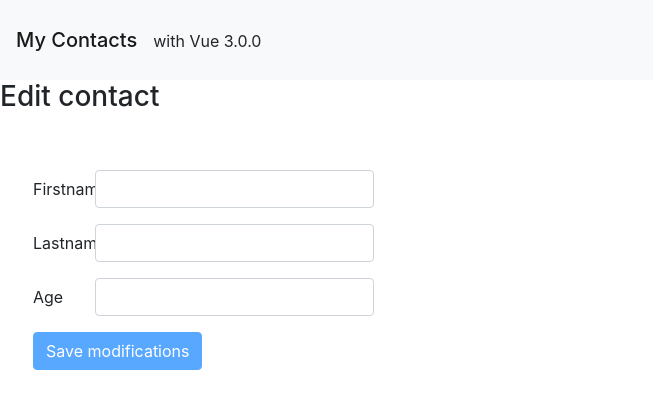
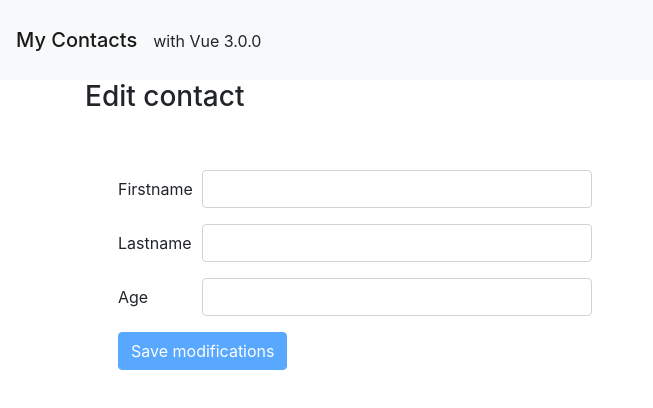
Before and after one commit to rpalvair/contacts-front-vue, a Vue app: page /edit-contact/1 in a window 1280 px wide. Shown: the top 408 px of the page, without its empty margins (0-653 px from the left). Built offline with nearby package versions, Linux system fonts and the light colour scheme; no server answers.

Commit message:
feat/use-bootstrap-container (#9)

```diff
--- a/src/pages/contact/AddContact.vue
+++ b/src/pages/contact/AddContact.vue
@@ -1,12 +1,11 @@
 <template>
+  <div class="container">
     <h3>Add contact</h3>
     <div class="row">
-    <div class="col-lg-4 p-5">
+      <div class="col-lg-6 p-5">
         <form @submit.prevent="onSubmit">
           <div class="form-group row">
-          <label class="col-sm-2 col-form-label" for="firstName"
-            >Firstname</label
-          >
+            <label class="col-sm-2 col-form-label" for="firstName">Firstname</label>
             <div class="col-sm-10">
               <input
                 type="text"
@@ -41,11 +40,11 @@
           <button
             type="submit"
             :disabled="!formIsValid"
-          class="btn btn-primary mb-2"
-        >
+            class="btn btn-primary mb-2">
             Create contact
           </button>
         </form>
+      </div>
     </div>
   </div>
 </template>
--- a/src/pages/contact/EditContact.vue
+++ b/src/pages/contact/EditContact.vue
@@ -1,12 +1,11 @@
 <template>
+  <div class="container">
     <h3>Edit contact</h3>
     <div class="row">
-    <div class="col-lg-4 p-5">
+      <div class="col-lg-6 p-5">
         <form @submit.prevent="onSubmit">
           <div class="form-group row">
-          <label class="col-sm-2 col-form-label" for="firstName"
-            >Firstname</label
-          >
+            <label class="col-sm-2 col-form-label" for="firstName">Firstname</label>
             <div class="col-sm-10">
               <input
                 type="text"
@@ -41,11 +40,11 @@
           <button
             type="submit"
             :disabled="!formIsValid"
-          class="btn btn-primary mb-2"
-        >
+            class="btn btn-primary mb-2">
             Save modifications
           </button>
         </form>
+      </div>
     </div>
   </div>
 </template>
```
Lines whose indentation alone changed are shown as unchanged.
